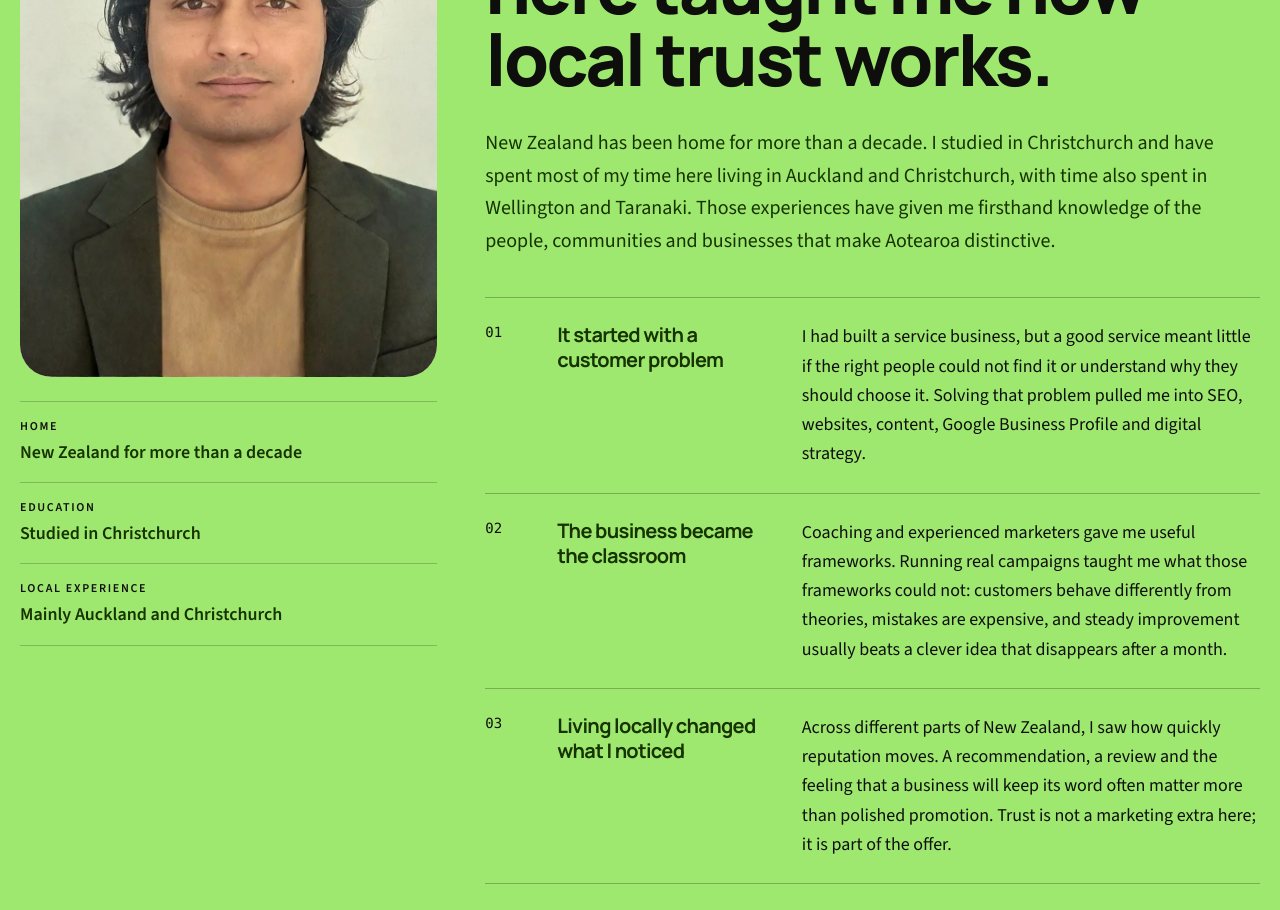
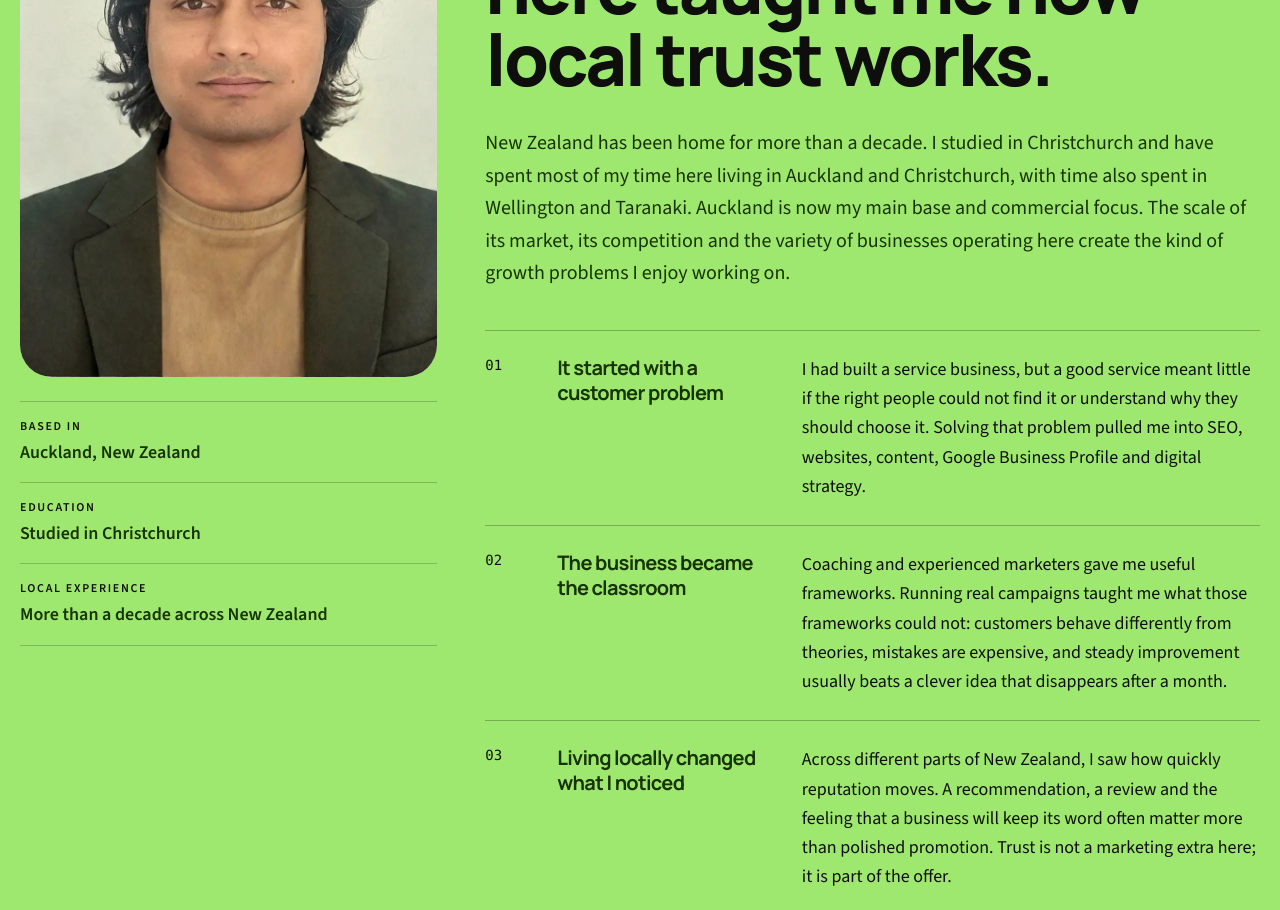
Before and after one commit to taranveerultra-bot/Tara-cv, a Next.js app: page / in a window 1280 px wide. Shown: the part 9540-10450 px from the top of the page. Built offline with nearby package versions, Linux system fonts and the light colour scheme.

Commit message:
Position Auckland as Taran's primary market

```diff
--- a/src/components/PortfolioSections.tsx
+++ b/src/components/PortfolioSections.tsx
@@ -176,8 +176,8 @@ export const AboutSection = () => (
                     </div>
                     <dl className="mt-6 max-w-md divide-y divide-black/20 border-y border-black/20">
                         <div className="py-4">
-                            <dt className="text-xs font-semibold uppercase tracking-[0.14em] text-secondary/70">Home</dt>
-                            <dd className="mt-1 font-semibold text-secondary">New Zealand for more than a decade</dd>
+                            <dt className="text-xs font-semibold uppercase tracking-[0.14em] text-secondary/70">Based in</dt>
+                            <dd className="mt-1 font-semibold text-secondary">Auckland, New Zealand</dd>
                         </div>
                         <div className="py-4">
                             <dt className="text-xs font-semibold uppercase tracking-[0.14em] text-secondary/70">Education</dt>
@@ -186,7 +186,7 @@ export const AboutSection = () => (
                         <div className="py-4">
                             <dt className="text-xs font-semibold uppercase tracking-[0.14em] text-secondary/70">Local experience</dt>
                             <dd className="mt-1 font-semibold leading-relaxed text-secondary">
-                                Mainly Auckland and Christchurch
+                                More than a decade across New Zealand
                             </dd>
                         </div>
                     </dl>
@@ -198,8 +198,9 @@ export const AboutSection = () => (
                     <p className="mt-8 max-w-3xl text-xl leading-relaxed text-secondary">
                         New Zealand has been home for more than a decade. I studied in Christchurch and have spent most
                         of my time here living in Auckland and Christchurch, with time also spent in Wellington and
-                        Taranaki. Those experiences have given me firsthand knowledge of the people, communities and
-                        businesses that make Aotearoa distinctive.
+                        Taranaki. Auckland is now my main base and commercial focus. The scale of its market, its
+                        competition and the variety of businesses operating here create the kind of growth problems I
+                        enjoy working on.
                     </p>
 
                     <ol className="mt-10 border-t border-black/25">
```
